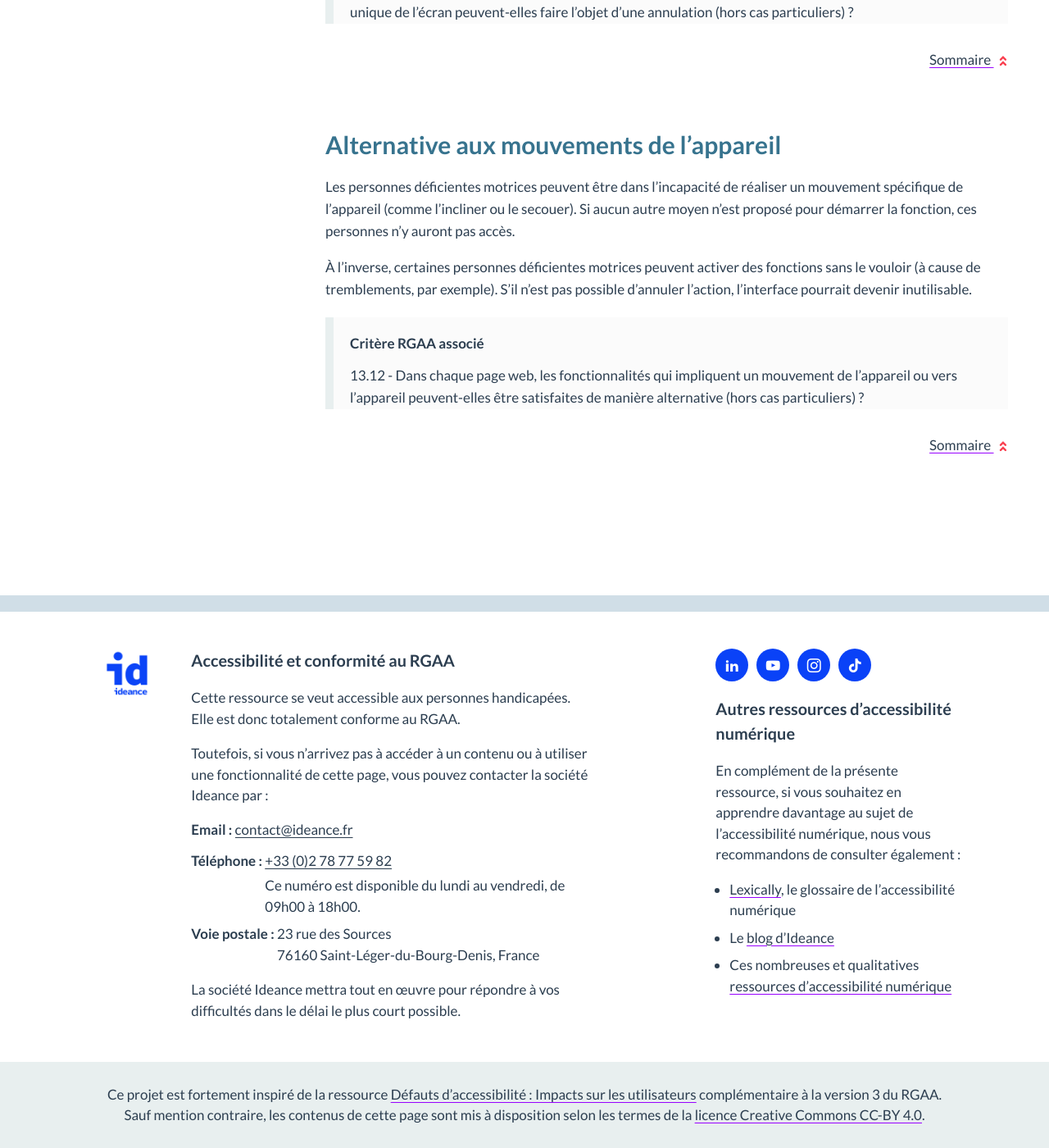
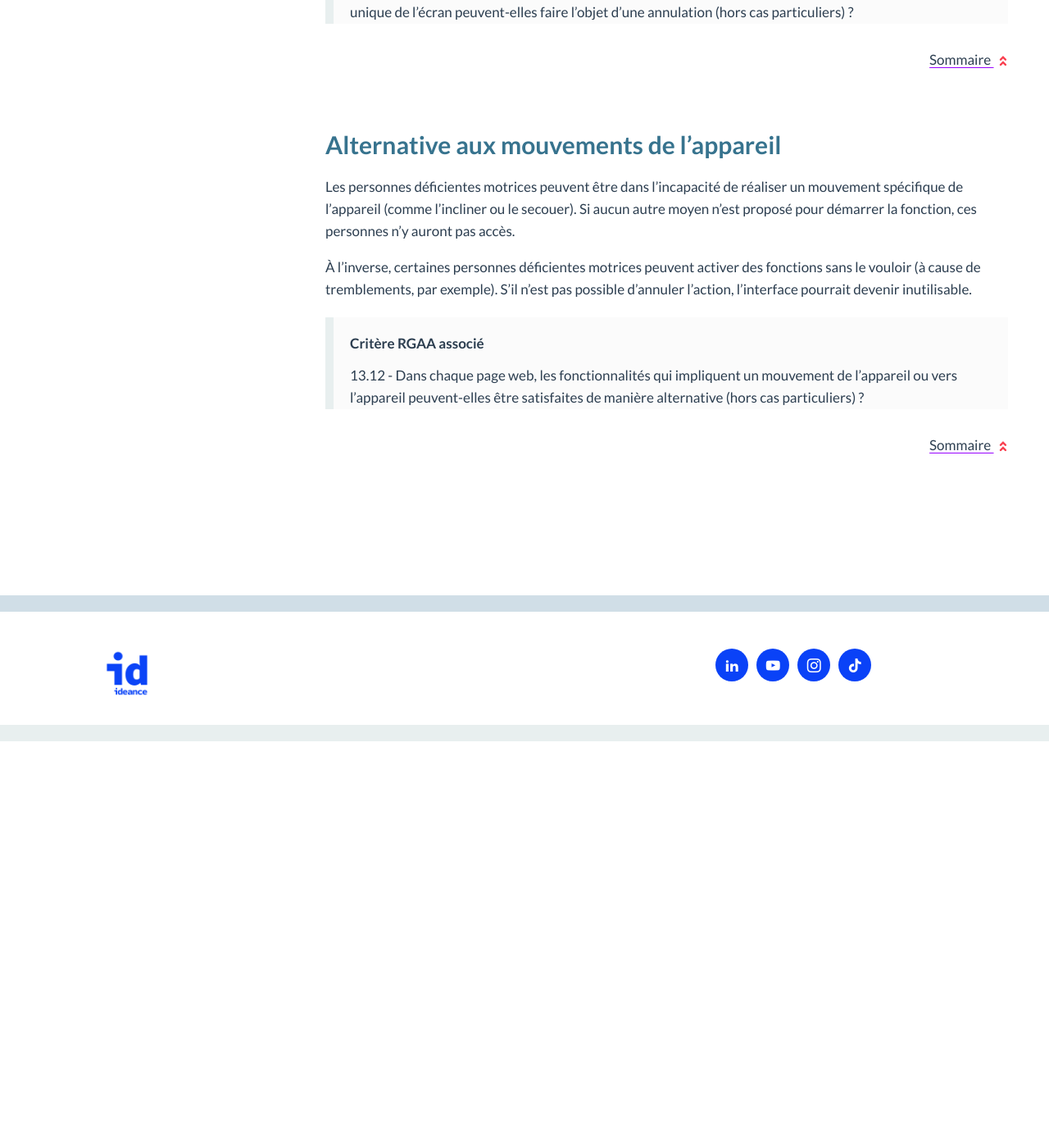
Before and after one commit to ideance-a11y/rgaa4-impacts-utilisateurs, a Jekyll site: the page built from index.html, in a window 1280 px wide and 1400 px high, scrolled down 37185 px. Shown: the whole window at 82% size. Built offline with Jekyll 4.4.1, drawn with Linux system fonts in a browser that asks for light colours; some web fonts are replaced; after the commit the page ends 38089 px from its top, so only the background shows below that.

Commit message:
Mise à jour des contenus

```diff
--- a/_includes/footer.html
+++ b/_includes/footer.html
@@ -4,36 +4,7 @@
       <img src="{{- site.baseurl -}}/assets/images/ideance-logo.png" alt="Ideance" height="62" width="60">
     </div>
     <div class="ice-footer-infos">
-      <h2 class="ice-footer-title">Accessibilité et conformité au RGAA</h2>
-      <p>
-        Cette ressource se veut accessible aux personnes handicapées.
-        <br>Elle est donc totalement conforme au RGAA.
-      </p>
-      <p>
-        Toutefois, si vous n’arrivez pas à accéder à un contenu ou à utiliser une fonctionnalité de cette page, vous pouvez contacter la société Ideance par :
-      </p>
-      <dl class="ice-contact">
-        <div class="ice-contact-wrapper">
-          <dt class="ice-contact-term">Email</dt>
-          <dd class="ice-contact-definition">
-            <a class="ice-link" href="mailto:contact@ideance.fr">contact@ideance.fr</a>
-          </dd>
-        </div>
-        <div class="ice-contact-wrapper">
-          <dt class="ice-contact-term">Téléphone</dt>
-          <dd class="ice-contact-definition">
-            <a class="ice-link" href="tel:+33278775982">+33 (0)2 78 77 59 82</a>
-            <br>Ce numéro est disponible du lundi au vendredi, de 09h00 à 18h00.
-          </dd>
-        </div>
-        <div class="ice-contact-wrapper">
-          <dt class="ice-contact-term">Voie postale</dt>
-          <dd class="ice-contact-definition">23 rue des Sources
-            <br>76160 Saint-Léger-du-Bourg-Denis, France
-          </dd>
-        </div>
-      </dl>
-      <p>La société Ideance mettra tout en œuvre pour répondre à vos difficultés dans le délai le plus court possible.</p>
+
     </div>
     <div class="ice-footer-links">
       <ul aria-label="Réseaux sociaux" class="ice-social-links">
@@ -62,23 +33,11 @@
           </a>
         </li>
       </ul>
-      <div>
-        <h2 class="ice-footer-title">Autres ressources d’accessibilité numérique</h2>
-        <p>En complément de la présente ressource, si vous souhaitez en apprendre davantage au sujet de l’accessibilité numérique, nous vous recommandons de consulter également :</p>
-        <ul class="ice-other-resource">
-          <li><a href="https://ideance.net/fr/glossaire-accessibilite/">Lexically</a>, le glossaire de l’accessibilité numérique</li>
-          <li>Le <a href="https://ideance.net/blog/">blog d’Ideance</a></li>
-          <li>Ces nombreuses et qualitatives <a href="https://ideance.net/fr/ressources-accessibilite-numerique/">ressources d’accessibilité numérique</a></li>
-        </ul>
-      </div>
     </div>
   </div>
   <div class="ice-legal" >
     <div class="ice-legal-wrapper">
-      <p>
-        Ce projet est fortement inspiré de la ressource <a href="https://disic.github.io/guide-impacts_utilisateurs/" rel="nofollow">Défauts d’accessibilité : Impacts sur les utilisateurs</a> complémentaire à la version 3 du RGAA.
-        <br>Sauf mention contraire, les contenus de cette page sont mis à disposition selon les termes de la <a href="https://creativecommons.org/licenses/by/4.0/deed.fr" rel="nofollow">licence Creative Commons CC-BY 4.0</a>.
-      </p>
+
     </div>
 </div>
 </footer>
```
